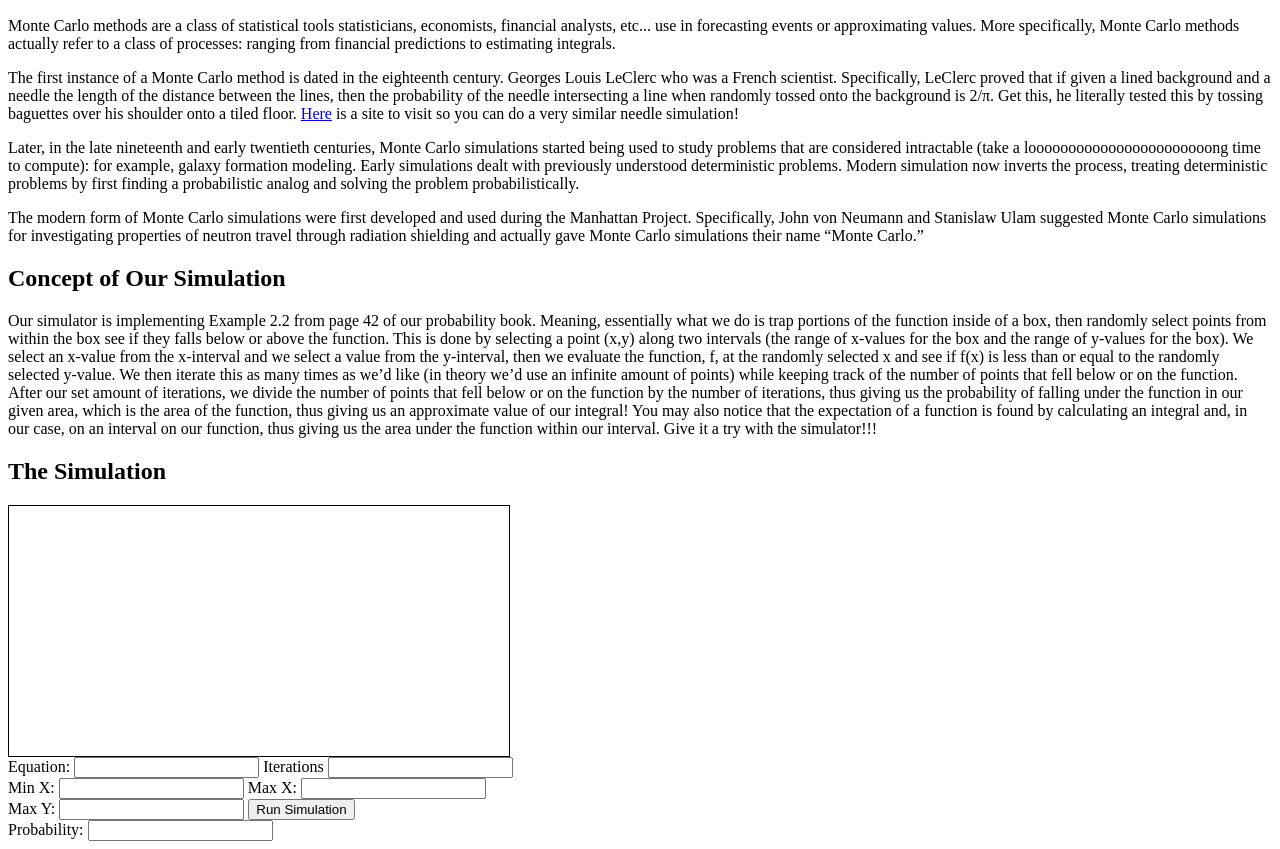
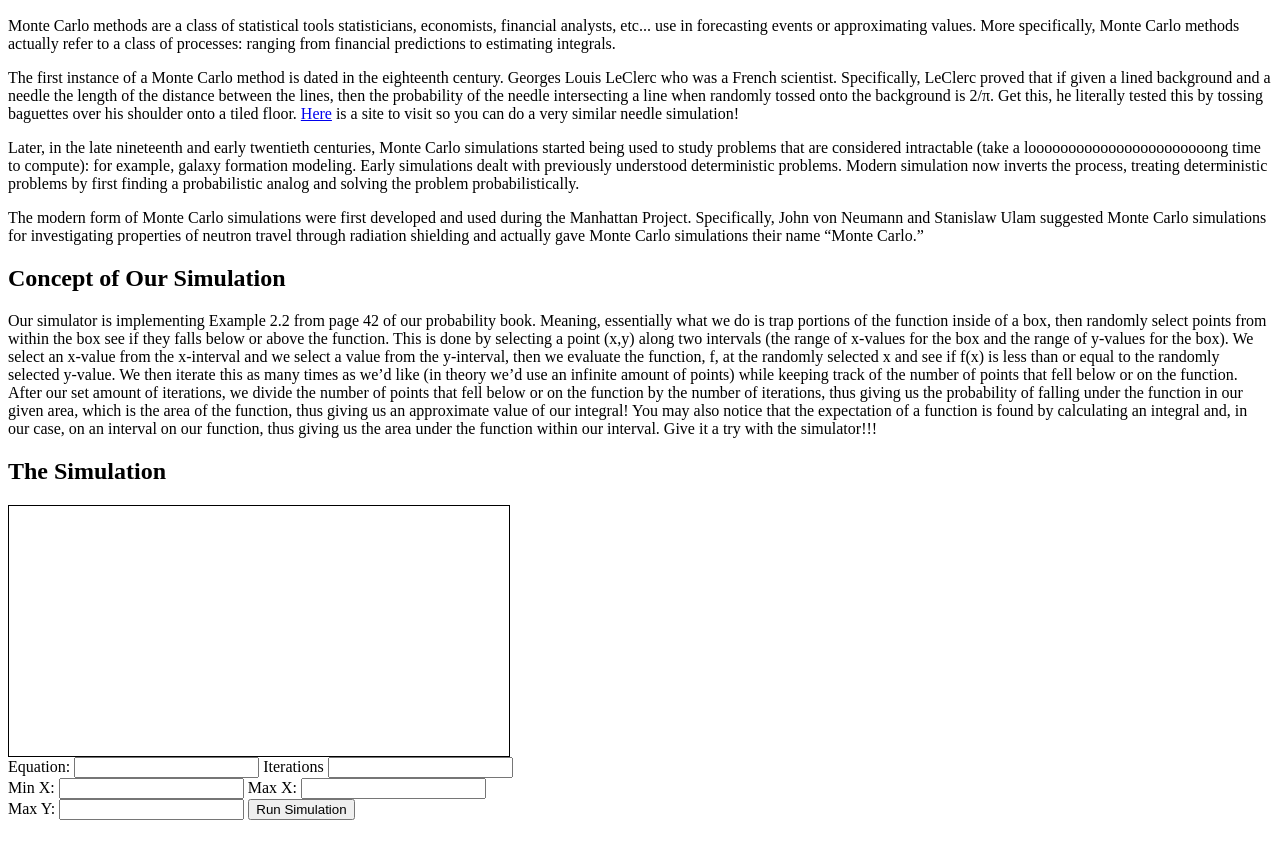
Before and after one commit to steveherrmannwm/montecarlo, a plain HTML site: page index.html in a window 1280 px wide. Shown: the part 96-945 px from the top of the page. After the commit the page ends 924 px from the top, so only its background shows below. Drawn offline with Linux system fonts and the light colour scheme.

Commit message:
Added a small change to the probability field

```diff
--- a/index.html
+++ b/index.html
@@ -64,12 +64,11 @@
 				console.log("PERCENTAGE:"+percentage);
 				var estimate = percentage * area;
 				console.log("ESTIMATE ="+estimate);
+				document.getElementById("estimates").innerHTML = estimate;
 			}
 			else{
 				alert("Invalid function, functions must be of at most 1 variable");
 			}
-
-			document.getElementById("estimates").innerhtml = estimate;
 
 		}
 
@@ -160,8 +159,7 @@
 			</label>
 			<input type="button" name="run_sim" value="Run Simulation" onclick="montecarlo()"/>
 			<br />
-			</label>Probability:
-					<input type="text" name="max_y"/>
+			<div id="estimates"></div>
 
 			<div id="errors"></div>
 		</div>
```
